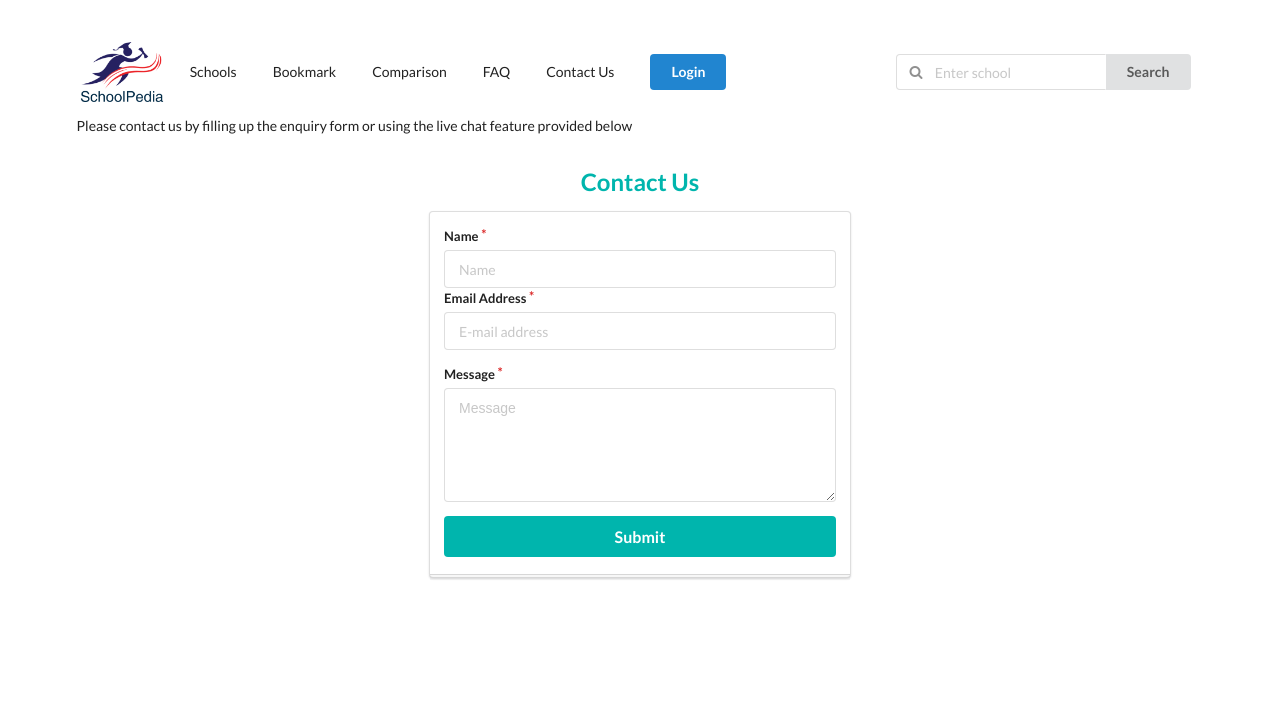
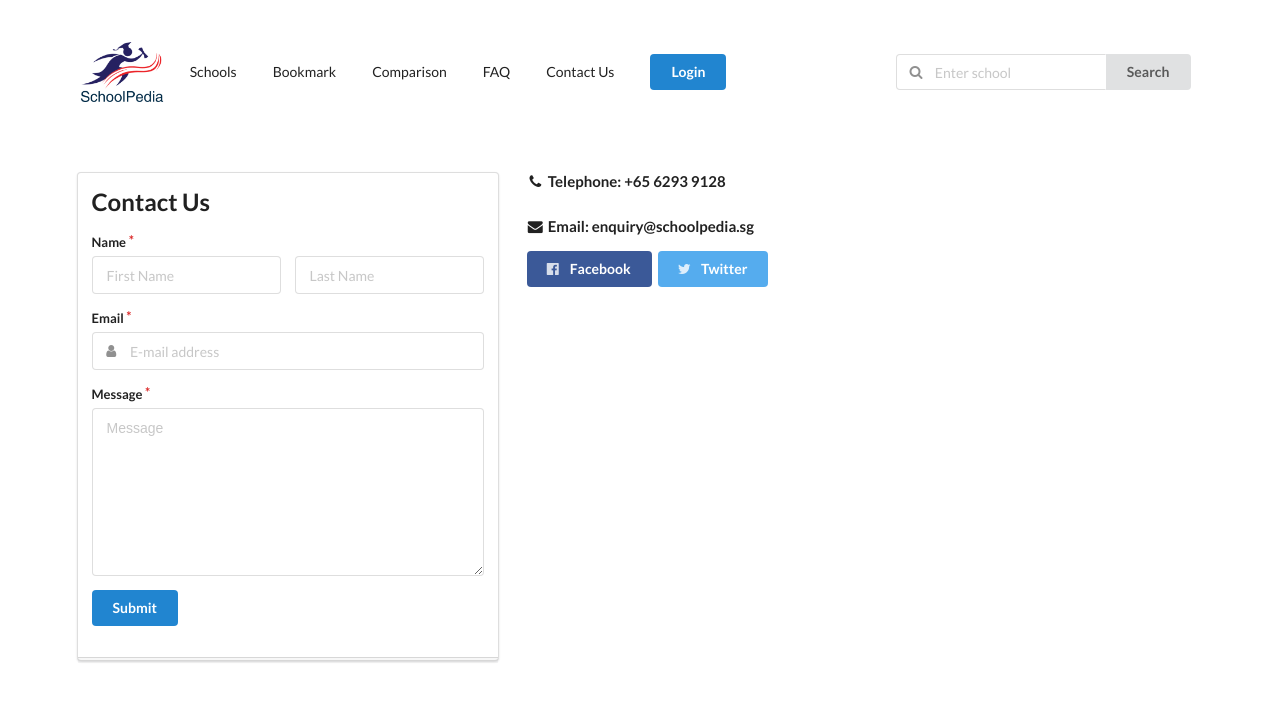
Before and after one commit to kevinluvian/schoolpedia-frontend, a website: page src/user_contact_us.html in a window 1280 px wide. Drawn offline with nearby package versions, Linux system fonts and the light colour scheme.

Commit message:
Update user_contact_us.html

```diff
--- a/src/user_contact_us.html
+++ b/src/user_contact_us.html
@@ -135,35 +135,64 @@
             </div>
         </div>
         <!--CONTENT STARTS HERE-->
-        <p>Please contact us by filling up the enquiry form or using the live chat feature provided below</p>
-        <div class="ui middle aligned center aligned grid" style="margin-top:20px">
-            <div class="column">
-                <h2 class="ui teal image header">
-                    <div class="content">Contact Us</div>
-                </h2>
+         <div class="ui grid" style="margin-top:5%">
+                    <div class="eleven wide column">
+
                         <form class="ui large form">
+
                             <div class="ui stacked segment">
-                        <div class="required field">
+                                <h2>Contact Us</h2>
+                                <!--<h4>We are here to answer any questions you might have about our services.<br /> Reach out to us and we'll response as soon as we can.</h4>-->
+                                <div class="ui required field">
                                     <label style="text-align:left">Name</label>
-                            <input name="name" type="text" placeholder="Name" />
-
+                                    <div class="two fields">
+                                        <div class="ui field">
+                                            <input name="name" type="text" placeholder="First Name" />
+                                        </div>
+                                        <div class="ui field">
+                                            <input name="name" type="text" placeholder="Last Name" />
+                                        </div>
+                                    </div>
+                                </div>
                                 <div class="field required">
-                            <label style="text-align:left">Email Address</label>
-                            <input type="text" name="email" placeholder="E-mail address"/>
+                                    <label style="text-align:left">Email</label>
+                                    <div class="ui left icon input">
+                                        <i class="user icon"></i>
+                                        <input type="email" name="email" placeholder="E-mail address">
+                                    </div>
+                                </div>
+                                <div class="ui required field">
+                                    <label style="text-align:left">Message</label>
+                                    <textarea name="message" placeholder="Message"></textarea>
                                 </div>
 
-                        <div class="field required">
-                            <label style="text-align:left">Message</label>
-                            <textarea rows ="5" name="message" placeholder="Message"></textarea>
+                                <div class="field">
+
+
+                                    <div class="ui primary submit button">Submit</div>
                                 </div>
 
-                        <div class="item">
-                             <div class="ui fluid large teal submit button">Submit</div>
-                        </div>
                                 <div class="ui error message"></div>
                             </div>
                         </form>
+
                     </div>
+                    <div class="five wide icon column">
+                        <!--<h3 class="header">Telephone</h3>-->
+                        <h4><i class="phone icon"></i><b>Telephone</b>: +65 6293 9128</h4>
+                        <h4><i class="mail icon"></i><b>Email</b>: enquiry@schoolpedia.sg</h4>
+                        <button class="ui facebook button">
+                            <i class="facebook icon"></i>
+                            Facebook
+                        </button>
+                        <button class="ui twitter button">
+                            <i class="twitter icon"></i>
+                            Twitter
+                        </button>
+                    </div>
+
+                </div>
+
         </div>
 </body>
 </html>
```
Lines whose indentation alone changed are shown as unchanged.
